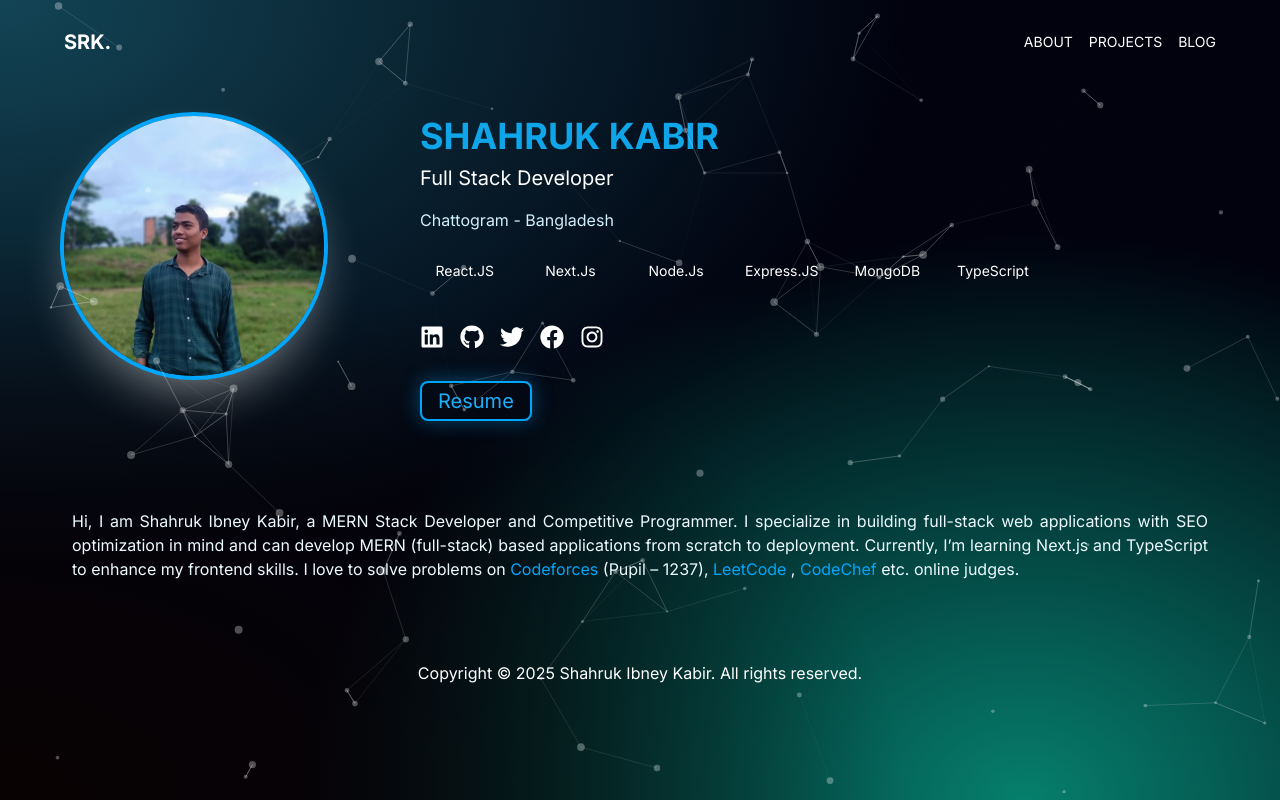
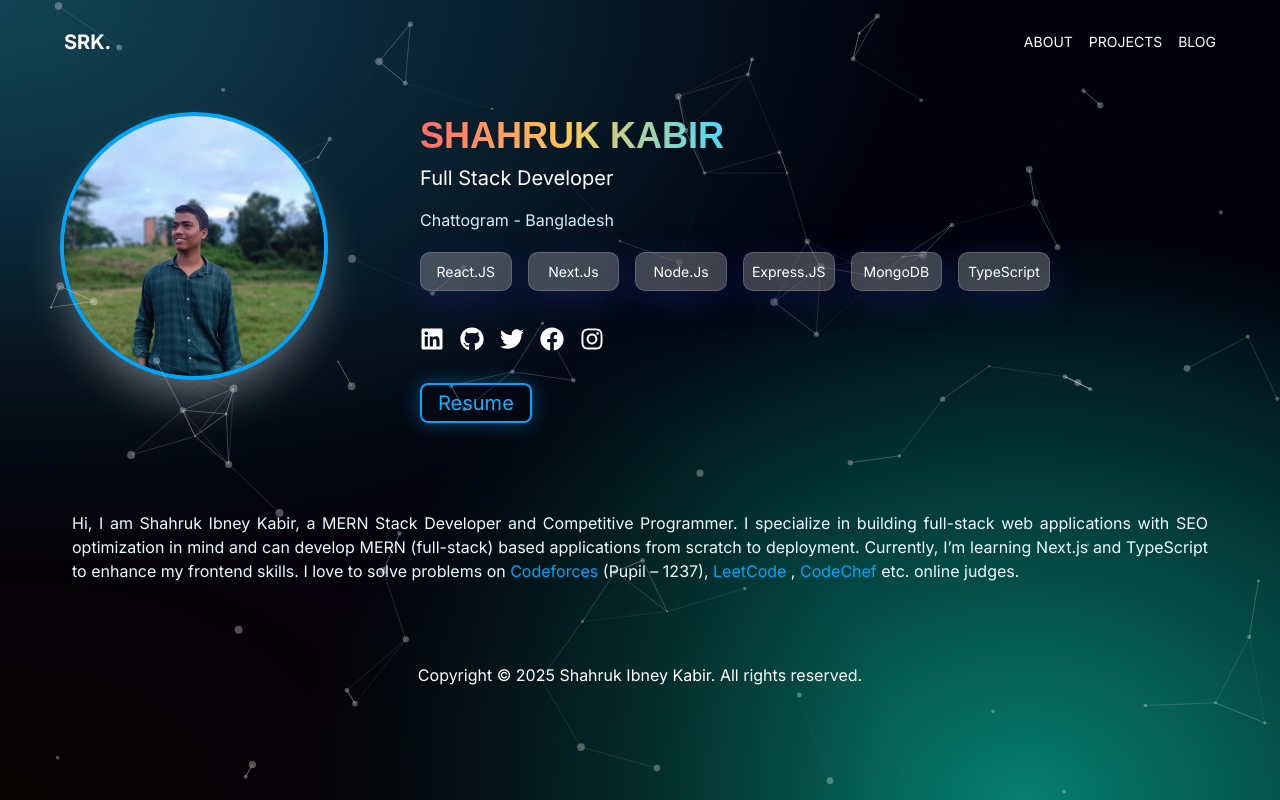
Before and after one commit to shahrukkabir/shahrukkabir.me, a React (Vite) app: page / in a window 1280 px wide. Built offline with nearby package versions, Linux system fonts and the light colour scheme.

Commit message:
added style in title and skill btn

```diff
--- a/src/index.css
+++ b/src/index.css
@@ -11,7 +11,6 @@ body {
     margin: 0;
     padding: 0;
 }
-
 /* Gradient background class */
 body {
     background-color: hsla(234, 86%, 3%, 1);
@@ -25,3 +24,20 @@ body {
     max-width: 1440px;
     margin: 0 auto;
 }
+/* skill button style */
+.btn_bg {
+  background: rgba(241, 241, 249, 0.25);
+  box-shadow: 0 8px 32px 0 rgba(31, 38, 135, 0.37);
+  backdrop-filter: blur(20px);
+  -webkit-backdrop-filter: blur(20px);
+  border-radius: 10px;
+  border: 1px solid rgba(255, 255, 255, 0.18);
+}
+
+/* title style */
+h1 {
+  font-family: Arial, Helvetica, sans-serif;
+  background: linear-gradient(to right, #ff6b6b, #feca57, #48dbfb);
+  -webkit-text-fill-color: transparent;
+  -webkit-background-clip: text;
+}
```
Also changed, not shown: src/Pages/Home/Home.jsx (+5 -5 lines).
